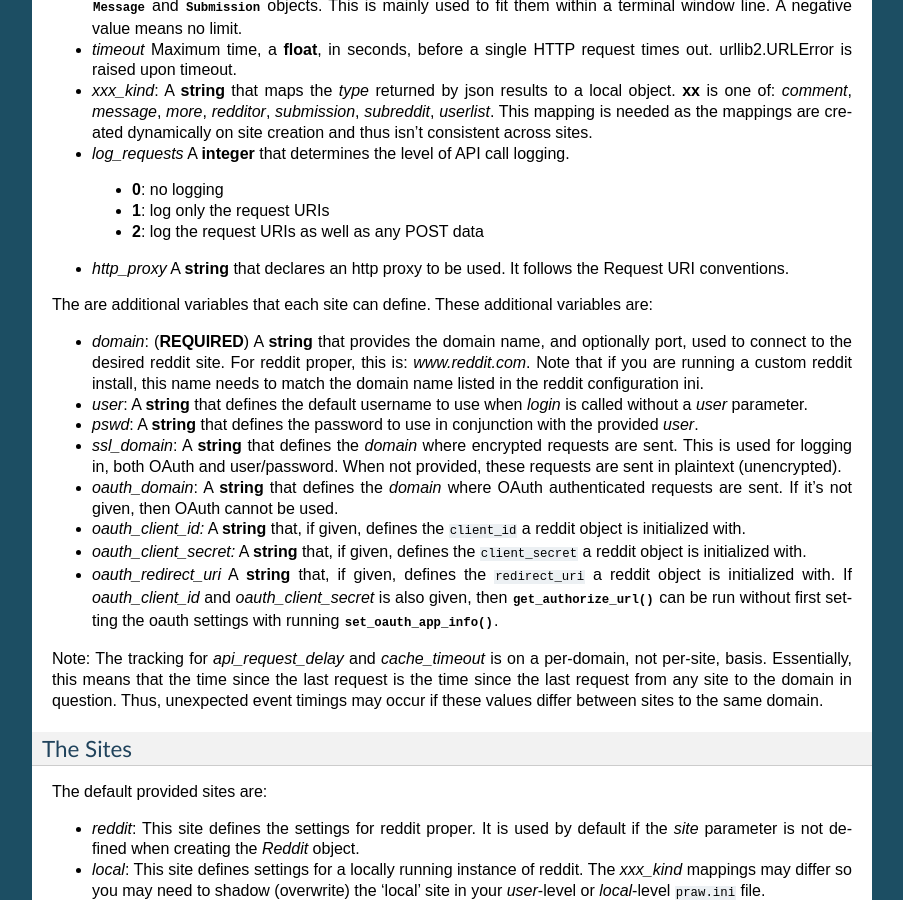
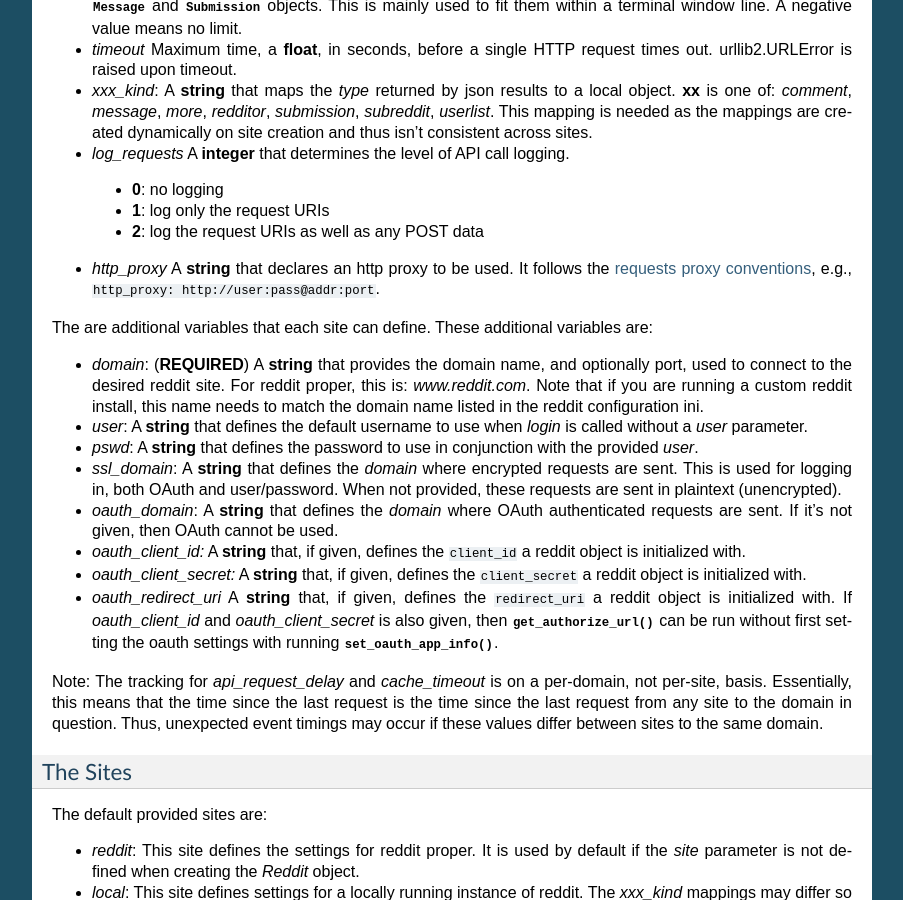
Before and after one commit to praw-dev/praw, a Sphinx documentation site: the page built from docs/pages/configuration_files.rst, in a window 1280 px wide and 900 px high, scrolled down 862 px. Shown: the whole window, without its empty margins (198-1101 px from the left). Built offline with Sphinx 7.4.7, drawn with Linux system fonts in a browser that asks for light colours.

Commit message:
Provide link and example for proxy string.

```diff
--- a/docs/pages/configuration_files.rst
+++ b/docs/pages/configuration_files.rst
@@ -65,7 +65,10 @@ config file. Each site can overwrite any of these variables.
  * **1**: log only the request URIs
  * **2**: log the request URIs as well as any POST data
 
-* *http_proxy* A **string** that declares an http proxy to be used. It follows the Request URI conventions.
+* *http_proxy* A **string** that declares an http proxy to be used. It follows
+  the `requests proxy conventions
+  <http://docs.python-requests.org/en/latest/user/advanced/#proxies>`_, e.g.,
+  ``http_proxy: http://user:pass@addr:port``.
 
 The are additional variables that each site can define. These additional
 variables are:
```
